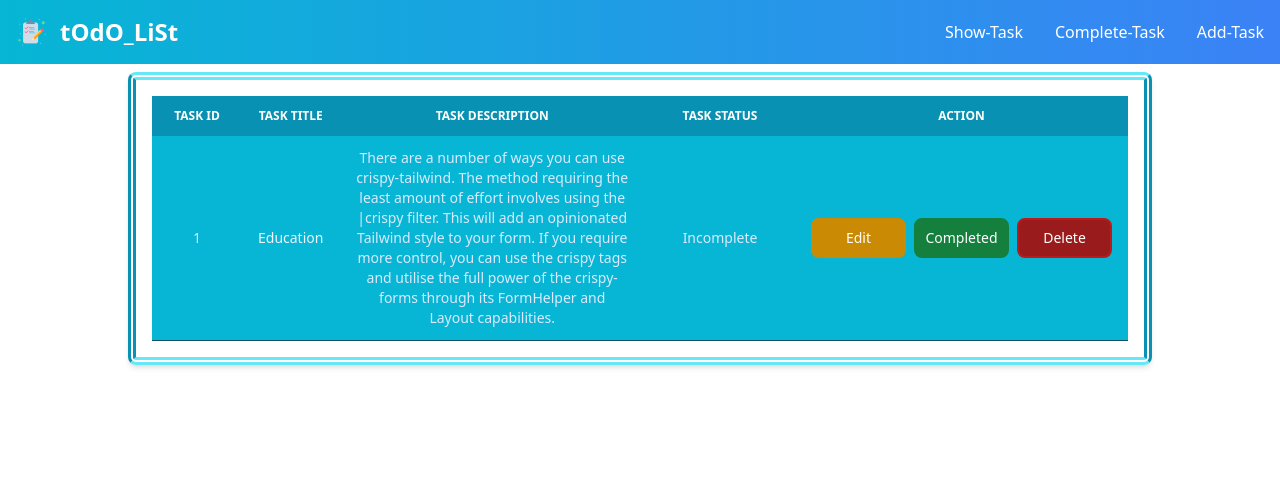
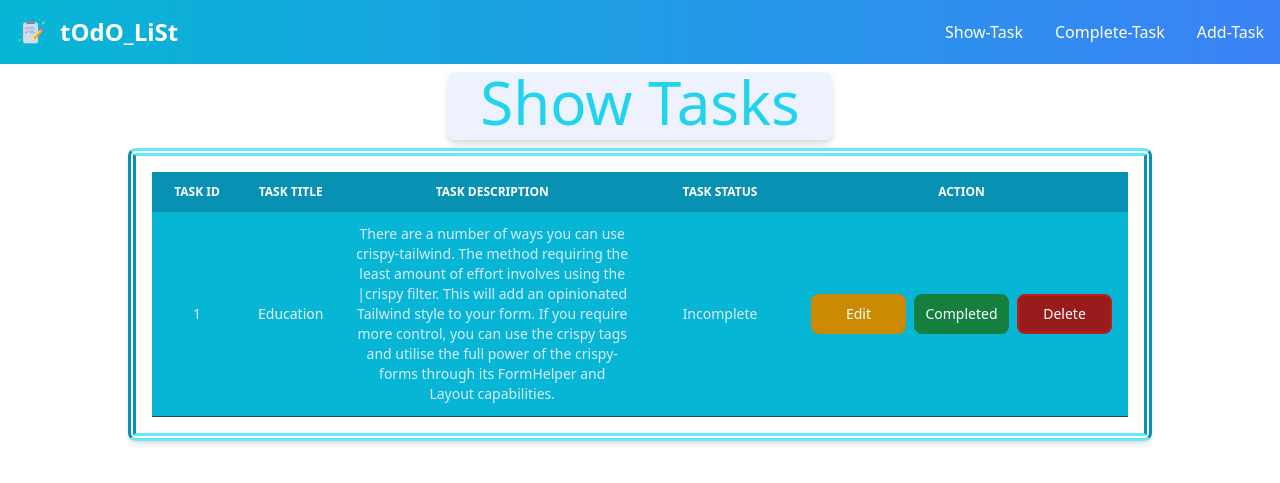
Before and after one commit to asrahim88/Django_assignment_1, a Django app: page / in a window 1280 px wide. Shown: the top 483 px of the page. Run offline with Django 4.2, Linux system fonts and the light colour scheme; data comes from the database, SQL or seed files in the repository; both versions use the stored data as it was after the commit; some libraries are stand-ins or nearby versions.

Commit message:
something update design

```diff
--- a/TO_DO_LIST/to_do_app/templates/complete_task.html
+++ b/TO_DO_LIST/to_do_app/templates/complete_task.html
@@ -1,6 +1,7 @@
 {% extends 'base.html' %}
 {% block title %}Show Task{% endblock%}
 {% block content %}
+<h1 class = 'text-center  text-6xl text-cyan-400 w-1/3 mx-auto my-2 rounded-lg pb-4 bg-indigo-50 drop-shadow-lg '>Completes Tasks</h1>
 <div class="mt-2">
     <div class="relative container overflow-x-auto mx-auto p-4 w-4/5 border-double border-8 border-x-cyan-600 border-y-cyan-300 rounded-lg shadow-md sm:rounded-lg">
       {% if data %}
--- a/TO_DO_LIST/to_do_app/templates/show_task.html
+++ b/TO_DO_LIST/to_do_app/templates/show_task.html
@@ -1,6 +1,7 @@
 {% extends 'base.html' %}
 {% block title %}Show Task{% endblock%}
 {% block content %}
+<h1 class = 'text-center  text-6xl text-cyan-400 w-96 mx-auto my-2 rounded-lg pb-2 bg-indigo-50 drop-shadow-lg '>Show Tasks</h1>
 <div class="mt-2">
     <div class="relative container overflow-x-auto mx-auto p-4 w-4/5 border-double border-8 border-x-cyan-600 border-y-cyan-300 rounded-lg shadow-md sm:rounded-lg">
       {% if data %}
```
Also changed, not shown: TO_DO_LIST/db.sqlite3.
